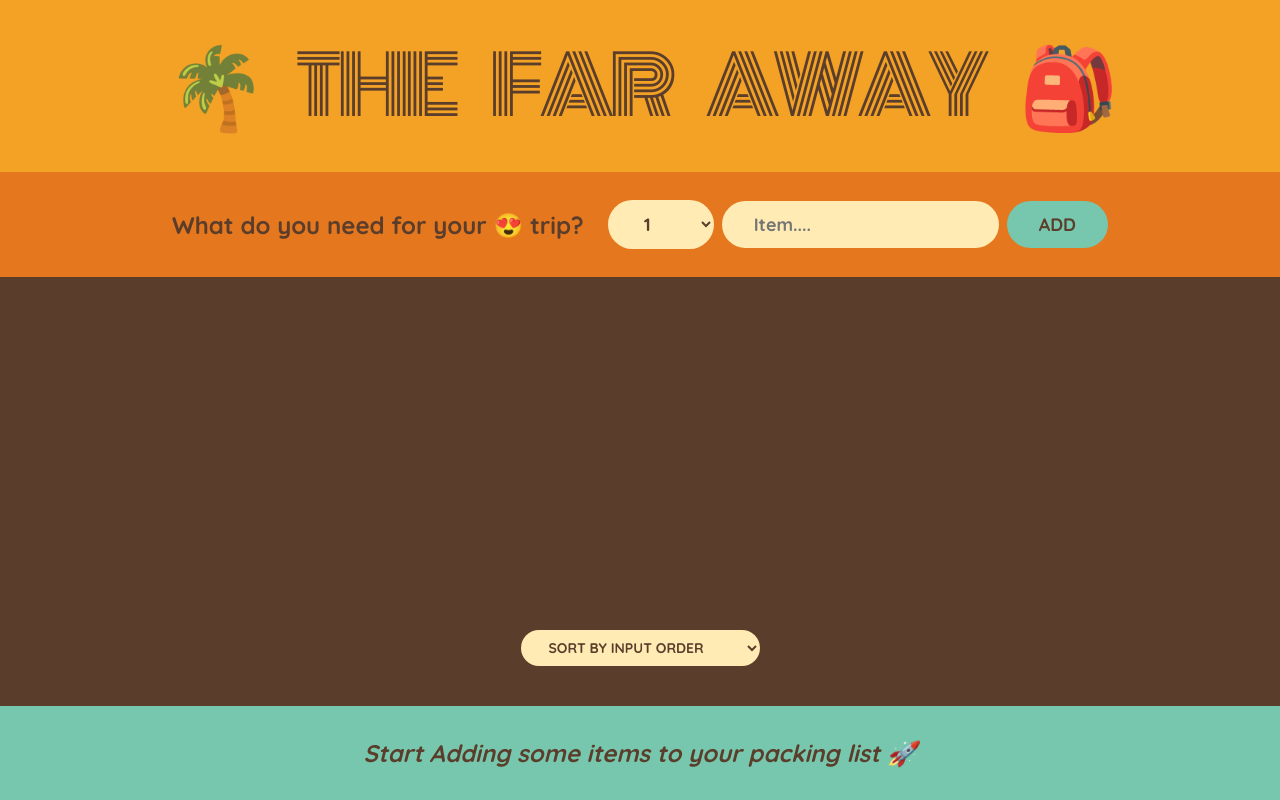
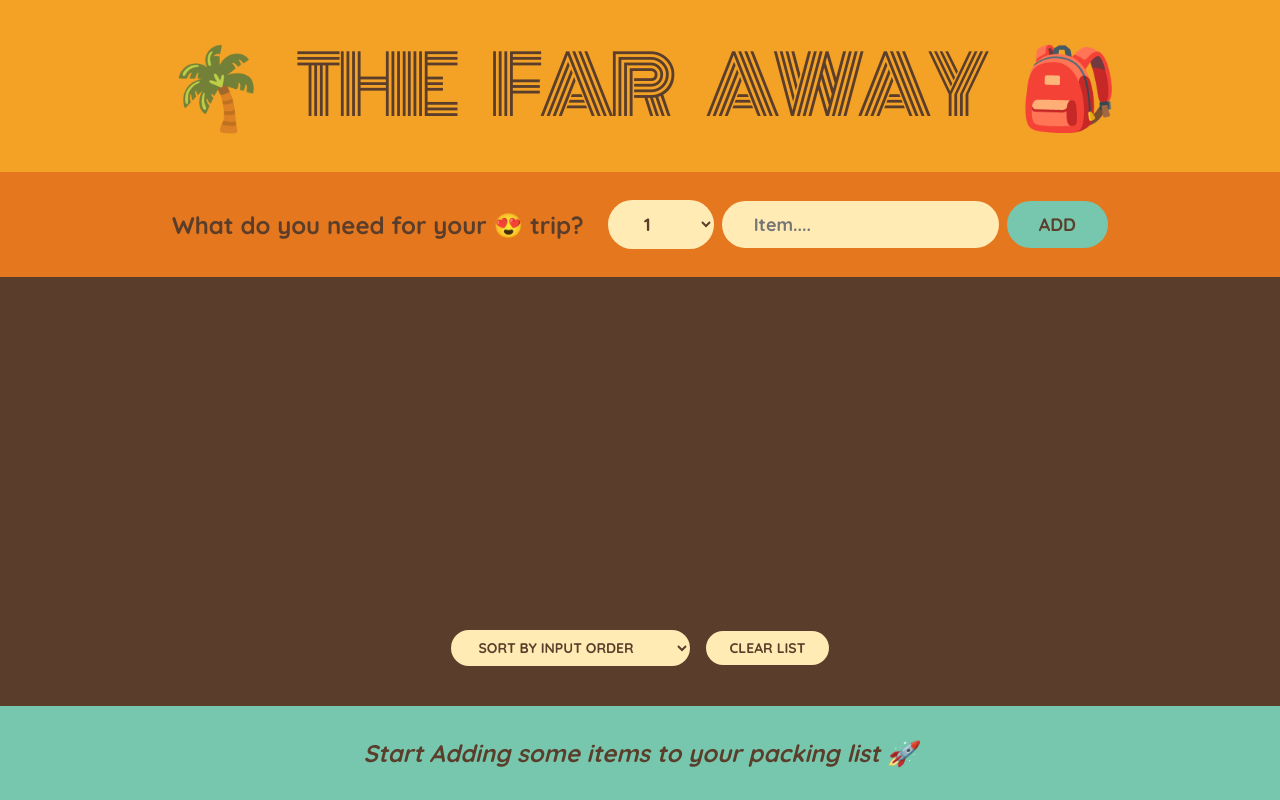
Before and after one commit to AnushkJain2201/the_far_away, a React (Create React App) app: page / in a window 1280 px wide. Built offline with nearby package versions, Linux system fonts and the light colour scheme.

Commit message:
Deleting All Items Functionality Added

```diff
--- a/src/App.js
+++ b/src/App.js
@@ -18,11 +18,15 @@ function App() {
     setItems((currItems) => currItems.map(item => item.id === id ? {...item, packed: !item.packed} : item))
   }
 
+  const handleDeleteAll = () => {
+    setItems([]);
+  }
+
   return (
     <div className="app">
       <Logo />
       <Form handleAddItems = {handleAddItems} />
-      <PackingList items={items} handleDeleteItem={handleDeleteItem} handleToggleItem={handleToggleItem} />
+      <PackingList items={items} handleDeleteItem={handleDeleteItem} handleToggleItem={handleToggleItem} handleDeleteAll={handleDeleteAll}/>
       <Stats items={items} />
     </div>
   );
@@ -87,7 +91,7 @@ const Form = ({handleAddItems}) => {
   );
 }
 
-const PackingList = ({items, handleDeleteItem, handleToggleItem}) => {
+const PackingList = ({items, handleDeleteItem, handleToggleItem, handleDeleteAll}) => {
   // The states for the select tag
   const [sortBy, setSortBy] = useState('input');
 
@@ -121,6 +125,8 @@ const PackingList = ({items, handleDeleteItem, handleToggleItem}) => {
             <option value="description">Sort by description</option>
             <option value="packed">Sort by packed status</option>
           </select>
+
+          <button onClick={handleDeleteAll}>Clear List</button>
       </div>
     </div>
   );
```
